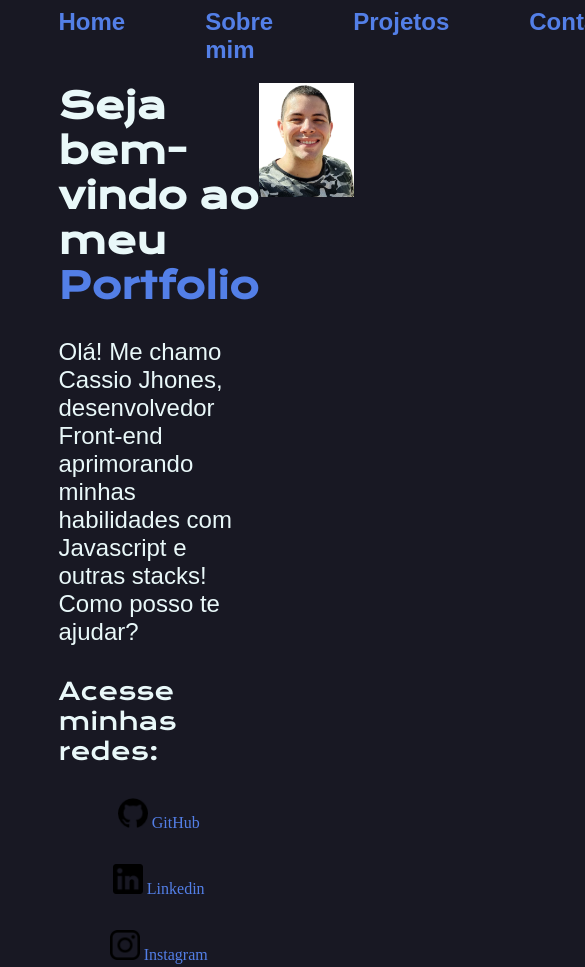
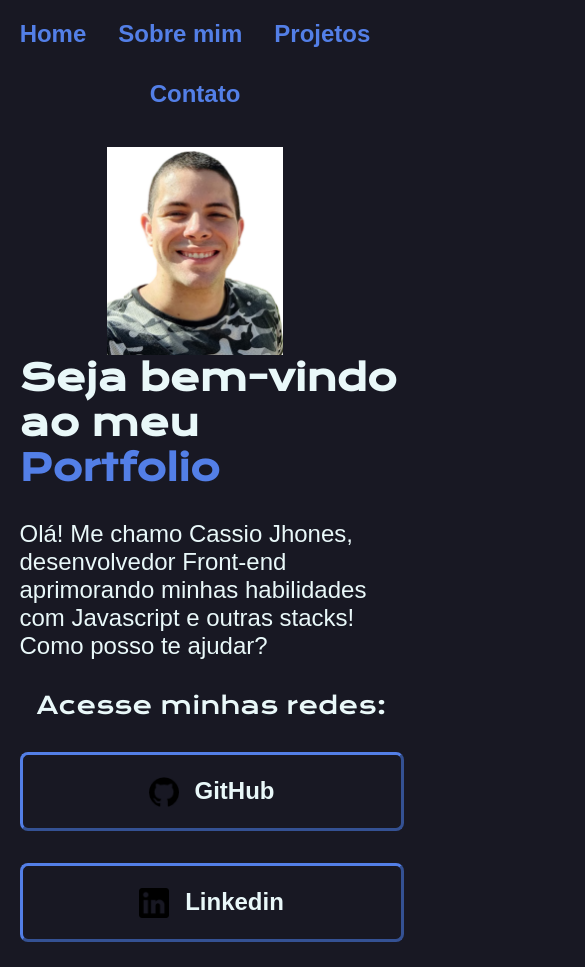
Before and after one commit to CassioJhones/AboutMe, a plain HTML site: page index.html in a window 390 px wide. Shown: the top 967 px of the page, 585 px wide, since content can reach past the window. Drawn offline with nearby package versions, Linux system fonts and the light colour scheme.

Commit message:
responsividade

```diff
--- a/style/style.css
+++ b/style/style.css
@@ -36,7 +36,7 @@ body {
 }
 .cabecalho__menu__link{
     font-family: var(--fonte-secundaria);
-    font-size: 24px;
+    font-size: 1.5rem;
     font-weight: 600;
     color: var(--terciaria);
     text-decoration: none;
@@ -49,30 +49,32 @@ body {
     align-items: center;
     justify-content: space-between;
     align-items: flex-start;
+    gap: 5%;
 }
 .apresentacao__conteudo {
-    width: 615px;
+    width: 50%;
     display: flex;
     flex-direction: column;
     gap: 30px;
 }
 
+.apresentacao__imagem{
+    width: 50%;
+}
+
 .titulo {
-    font-size: 36px;
+    font-size: 2.25rem;
     font-family: var(--fonte-primaria);
 }
 .titulo-destaque {
     color: var(--terciaria);
 }
 .texto {
-    font-size: 24px;
+    font-size: 1.5rem;
     font-family: var(--fonte-secundaria);
 
 }
 
-img {
-    width: 35%;
-}
 
 .apresentacao__links {
     display: flex;
@@ -84,9 +86,9 @@ img {
 .apresentacao__links__subtitulo {
     font-family: var(--fonte-primaria);
     font-weight: 400;
-    font-size: 24px;
+    font-size: 1.5rem;
 }
-.apresentacao__links_link { /* ----BOTOES-- */
+.apresentacao__links_navegacao { /* ----BOTOES-- */
 
     display: flex;
     justify-content: center;
@@ -97,7 +99,7 @@ img {
     border-radius: 8px;
     padding: 21.5px 0;
     text-decoration: none;
-    font-size: 24px;
+    font-size: 1.5rem;
     font-family: var(--fonte-secundaria);
     font-weight: 600;
 }
@@ -120,7 +122,7 @@ img {
     background-color: var(--terciaria);
     padding: 24px;
     text-align: center;
-    font-size:24px ;
+    font-size: 1.5rem ;
     font-family: var(--fonte-secundaria);
     font-weight: 400;
 }
@@ -129,3 +131,30 @@ a {
     text-decoration: none;
     color: var(--terciaria);
 }
+
+
+/* ----TELAS DE ATÉ 1200PX---- */
+@media (max-width: 1200px){
+    .cabecalho{
+        padding:5%;
+    }
+    .cabecalho__menu{
+        justify-content: center;
+        gap: 2rem;
+        flex-wrap: wrap;
+
+    }
+
+    .apresentacao{
+        flex-direction: column-reverse;
+        padding: 5%;
+    }
+
+    .apresentacao__conteudo{
+        width: auto;
+    }
+    .apresentacao__imagem{
+        align-self: center;
+    }
+
+}
```
